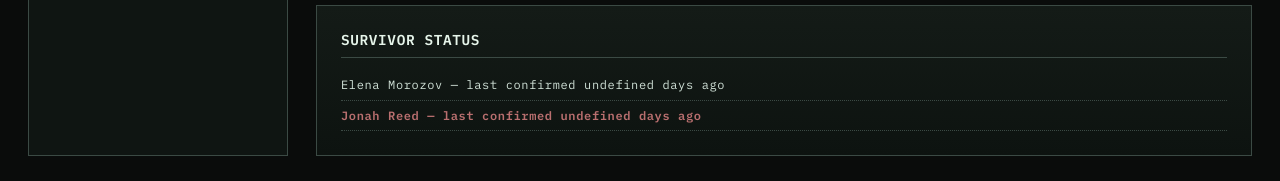
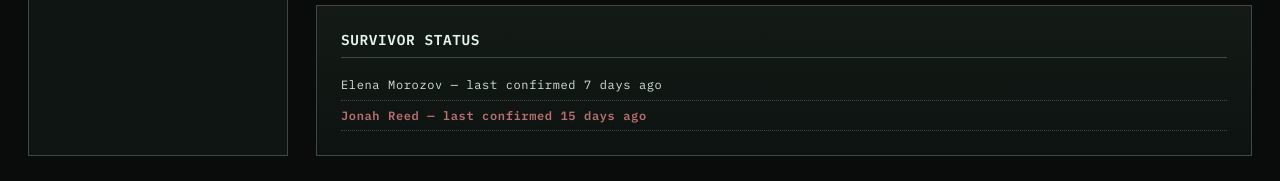
Before and after one commit to fables-hub/fallout, a plain HTML site: page index.html in a window 1280 px wide. Shown: the part 886-1067 px from the top of the page. Drawn offline with Linux system fonts and the light colour scheme.

Commit message:
Update index.html

```diff
--- a/index.html
+++ b/index.html
@@ -291,8 +291,8 @@
        ====================== */
 
     const activity = [
-      { name: "Elena Morozov", weeks: 1 },
-      { name: "Jonah Reed", weeks: 2 }
+      { name: "Elena Morozov", days: 7 },
+      { name: "Jonah Reed", days: 15 }
     ];
 
     const log = document.getElementById("activity-log");
@@ -300,7 +300,7 @@
     activity.forEach(entry => {
       const li = document.createElement("li");
       li.textContent = `${entry.name} — last confirmed ${entry.days} days ago`;
-      if (entry.weeks >= 1.5) li.classList.add("inactive");
+      if (entry.days >= 14) li.classList.add("inactive");
       log.appendChild(li);
     });
   </script>
```
